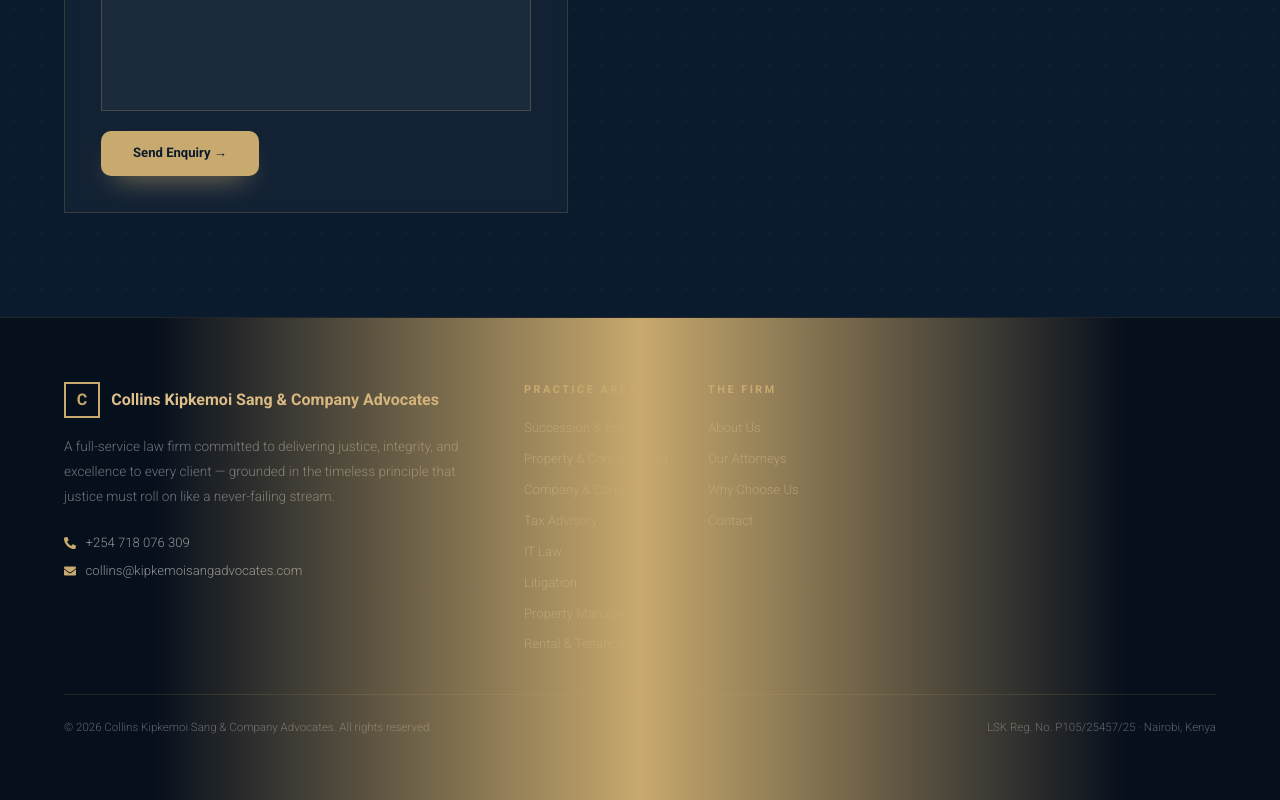
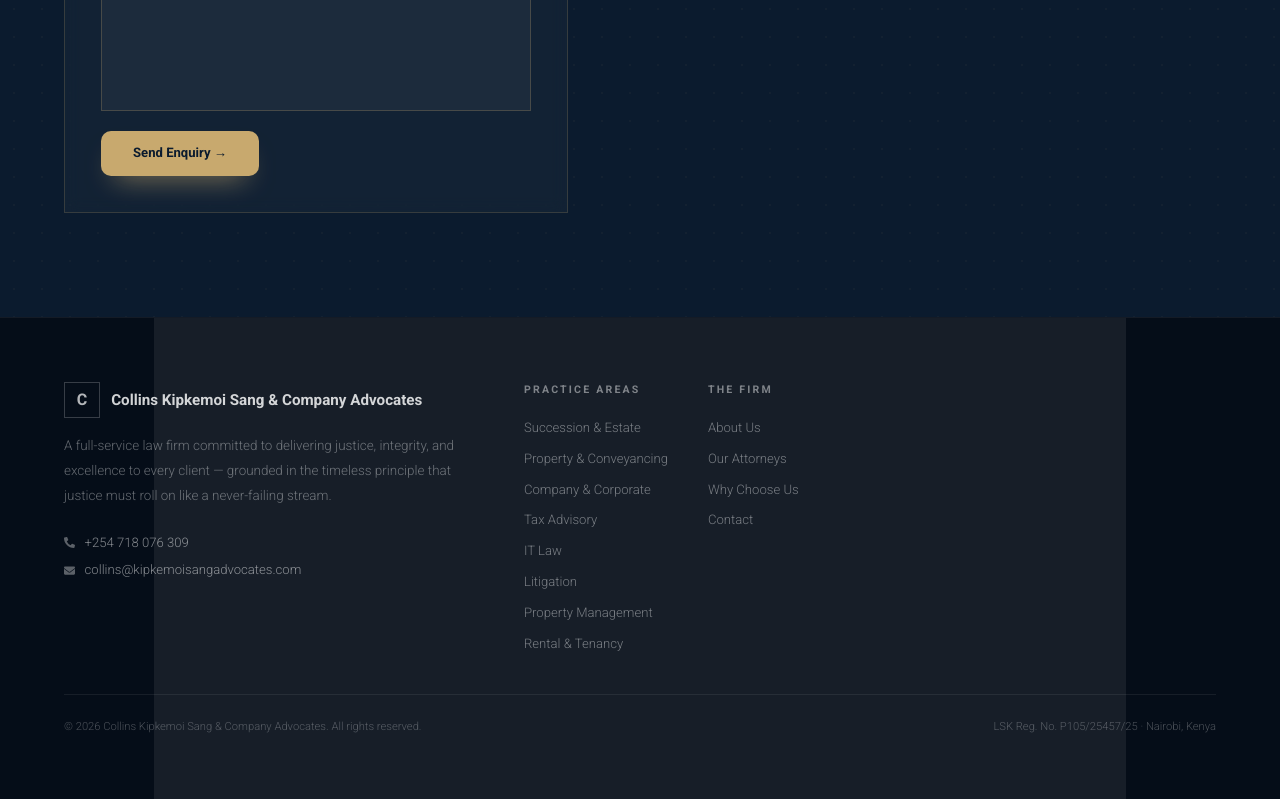
Before and after one commit to landroverism/CSK-Law, a React (Vite) app: page / in a window 1280 px wide. Shown: the part 9574-10374 px from the top of the page. Built offline with nearby package versions, Linux system fonts and the light colour scheme; a web font is replaced by a local one.

Commit message:
fixed footer

```diff
--- a/src/App.jsx
+++ b/src/App.jsx
@@ -1220,36 +1220,54 @@
   ];
 
   return (
-    <Box component="footer" sx={{ bgcolor: NAVY_DEEP, py: { xs: 6, md: 8 }, borderTop: `1px solid rgba(200,169,110,0.14)`, position: "relative" }}>
-      <Box sx={{ position: "absolute", top: 0, left: "12%", right: "12%", height: 1, background: `linear-gradient(90deg, transparent, ${GOLD}, transparent)` }} />
+    <Box
+      component="footer"
+      sx={{
+        bgcolor: "#050d18",
+        py: { xs: 6, md: 8 },
+        borderTop: "1px solid rgba(255,255,255,0.06)",
+        position: "relative",
+      }}
+    >
+      {/* Subtle top hairline — muted, not gold */}
+      <Box sx={{ position: "absolute", top: 0, left: "12%", right: "12%", height: 1, bgcolor: "rgba(255,255,255,0.07)" }} />
+
       <Container maxWidth="lg">
         <Grid container spacing={5} sx={{ mb: 5 }}>
           {/* Brand */}
           <Grid item xs={12} md={5}>
             <Stack direction="row" spacing={1.4} alignItems="center" mb={2}>
-              <Box sx={{ width: 36, height: 36, border: `2px solid ${GOLD}`, display: "grid", placeItems: "center", color: GOLD, fontWeight: 800 }}>C</Box>
-              <Typography sx={{ color: GOLD_LIGHT, fontWeight: 700, fontSize: "1rem" }}>
+              <Box sx={{
+                width: 36, height: 36,
+                border: "1.5px solid rgba(255,255,255,0.2)",
+                display: "grid", placeItems: "center",
+                color: "rgba(255,255,255,0.7)", fontWeight: 800,
+              }}>C</Box>
+              <Typography sx={{ color: "rgba(255,255,255,0.82)", fontWeight: 600, fontSize: "0.95rem" }}>
                 Collins Kipkemoi Sang & Company Advocates
               </Typography>
             </Stack>
-            <Typography sx={{ fontSize: "0.85rem", color: "rgba(255,255,255,0.42)", lineHeight: 1.85, maxWidth: 420, fontWeight: 300, mb: 3 }}>
+            <Typography sx={{ fontSize: "0.84rem", color: "rgba(255,255,255,0.38)", lineHeight: 1.85, maxWidth: 420, fontWeight: 300, mb: 3 }}>
               A full-service law firm committed to delivering justice, integrity, and excellence to every client — grounded in the timeless principle that justice must roll on like a never-failing stream.
             </Typography>
             <Stack spacing={1}>
               <Stack direction="row" spacing={1.2} alignItems="center">
-                <FaPhoneAlt style={{ color: GOLD, fontSize: 12 }} />
-                <Typography sx={{ fontSize: "0.82rem", color: "rgba(255,255,255,0.55)", fontWeight: 300 }}>+254 718 076 309</Typography>
+                <FaPhoneAlt style={{ color: "rgba(255,255,255,0.35)", fontSize: 11 }} />
+                <Typography sx={{ fontSize: "0.82rem", color: "rgba(255,255,255,0.5)", fontWeight: 300 }}>+254 718 076 309</Typography>
               </Stack>
               <Stack direction="row" spacing={1.2} alignItems="center">
-                <FaEnvelope style={{ color: GOLD, fontSize: 12 }} />
-                <Typography sx={{ fontSize: "0.82rem", color: "rgba(255,255,255,0.55)", fontWeight: 300 }}>collins@kipkemoisangadvocates.com</Typography>
+                <FaEnvelope style={{ color: "rgba(255,255,255,0.35)", fontSize: 11 }} />
+                <Typography sx={{ fontSize: "0.82rem", color: "rgba(255,255,255,0.5)", fontWeight: 300 }}>collins@kipkemoisangadvocates.com</Typography>
               </Stack>
             </Stack>
           </Grid>
 
           {cols.map((col) => (
             <Grid item xs={6} md={3} key={col.title}>
-              <Typography sx={{ fontSize: "0.68rem", letterSpacing: 2.5, textTransform: "uppercase", color: GOLD, mb: 2.5, fontWeight: 700 }}>
+              <Typography sx={{
+                fontSize: "0.66rem", letterSpacing: 2.2, textTransform: "uppercase",
+                color: "rgba(255,255,255,0.45)", mb: 2.5, fontWeight: 600,
+              }}>
                 {col.title}
               </Typography>
               <Stack spacing={1.4}>
@@ -1257,9 +1275,10 @@
                   <Box
                     key={label} component="a" href={href}
                     sx={{
-                      fontSize: "0.82rem", fontWeight: 300, color: "rgba(255,255,255,0.5)", textDecoration: "none",
-                      transition: "all 0.25s",
-                      "&:hover": { color: GOLD_LIGHT, pl: "4px" },
+                      fontSize: "0.82rem", fontWeight: 300,
+                      color: "rgba(255,255,255,0.42)", textDecoration: "none",
+                      transition: "all 0.25s ease",
+                      "&:hover": { color: "rgba(255,255,255,0.85)", pl: "4px" },
                     }}
                   >
                     {label}
@@ -1270,13 +1289,13 @@
           ))}
         </Grid>
 
-        <Divider sx={{ borderColor: "rgba(200,169,110,0.14)", mb: 3 }} />
+        <Divider sx={{ borderColor: "rgba(255,255,255,0.07)", mb: 3 }} />
 
         <Stack direction={{ xs: "column", sm: "row" }} justifyContent="space-between" alignItems={{ xs: "flex-start", sm: "center" }} spacing={1}>
-          <Typography sx={{ fontSize: "0.72rem", color: "rgba(255,255,255,0.35)", fontWeight: 300 }}>
+          <Typography sx={{ fontSize: "0.7rem", color: "rgba(255,255,255,0.28)", fontWeight: 300 }}>
             © 2026 Collins Kipkemoi Sang & Company Advocates. All rights reserved.
           </Typography>
-          <Typography sx={{ fontSize: "0.72rem", color: "rgba(255,255,255,0.35)", fontWeight: 300 }}>
+          <Typography sx={{ fontSize: "0.7rem", color: "rgba(255,255,255,0.28)", fontWeight: 300 }}>
             LSK Reg. No. P105/25457/25 · Nairobi, Kenya
           </Typography>
         </Stack>
```
